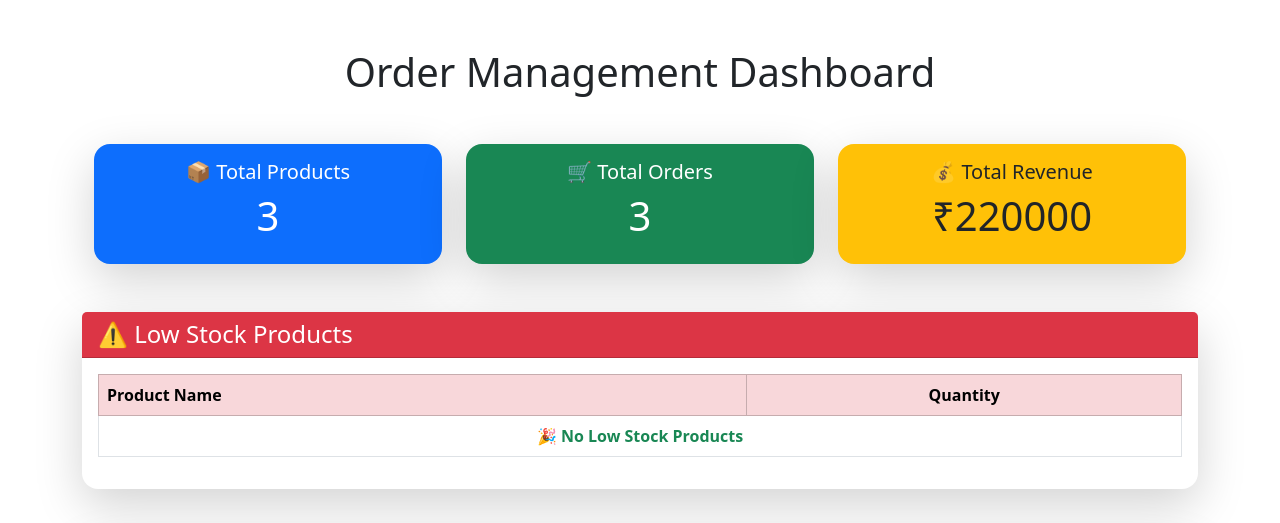
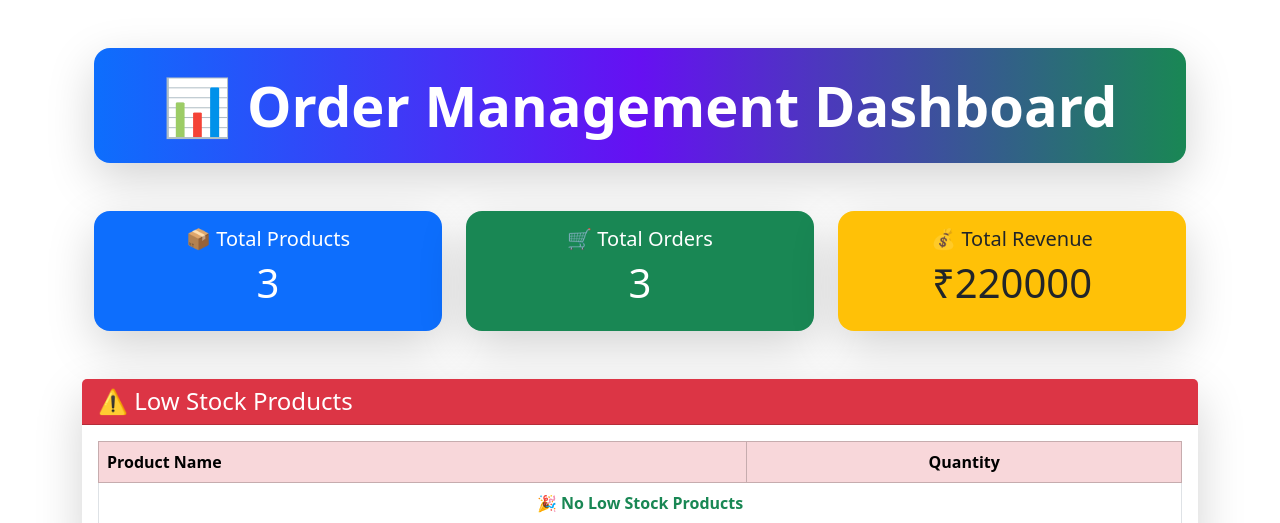
Before and after one commit to SANTHOSHKUMAR4518/OrderManagement, a Django app: page /dashboard/ in a window 1280 px wide. Shown: the part 56-579 px from the top of the page. Run offline with Django 5.2, Linux system fonts and the light colour scheme; data comes from the database, SQL or seed files in the repository.

Commit message:
Updated colorful dashboard

```diff
--- a/orders/templates/orders/dashboard.html
+++ b/orders/templates/orders/dashboard.html
@@ -9,7 +9,16 @@ Dashboard
 
 <div class="container mt-5">
 
-    <h1 class="text-center">Order Management Dashboard</h1>
+    <div class="text-center mb-5">
+
+    <h1 class="display-4 fw-bold text-white p-4 rounded-4 shadow-lg"
+        style="background: linear-gradient(90deg, #0d6efd, #6610f2, #198754);">
+
+        📊 Order Management Dashboard
+
+    </h1>
+
+</div>
 
     <div class="row mt-5">
 
```
